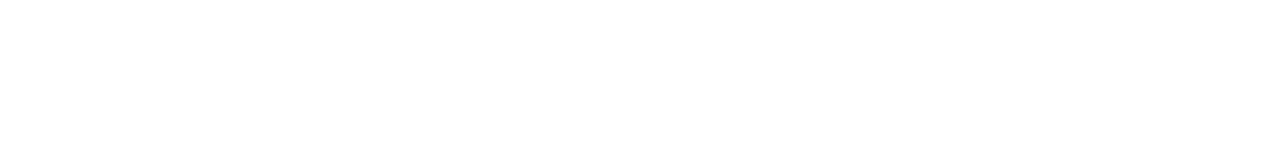
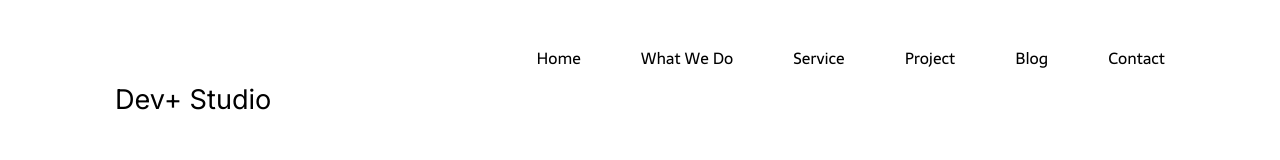
Before and after one commit to EduBarros101/dev_plus_studio, a plain HTML site: page index.html in a window 1280 px wide. Drawn offline with Linux system fonts and the light colour scheme.

Commit message:
Header finalizado.

```diff
--- /dev/null
+++ b/assets/styles/top_menu.css
@@ -0,0 +1,25 @@
+.header__container {
+  display: flex;
+  align-items: center;
+  justify-content: space-between;
+
+  max-width: 1440px;
+  margin: 0 auto;
+  padding: 0 115px;
+
+  font-family: 'Sarala', sans-serif;
+  height: 116px;
+}
+
+.header__container ul {
+  display: flex;
+  align-items: center;
+  gap: 60px;
+}
+
+.header__logo {
+  align-self: flex-end;
+
+  font-size: 27.1472px;
+  font-family: 'Inter', sans-serif;
+}
--- a/index.html
+++ b/index.html
@@ -5,10 +5,35 @@
     <meta http-equiv="X-UA-Compatible" content="IE=edge" />
     <meta name="viewport" content="width=device-width, initial-scale=1.0" />
 
+    <link rel="preconnect" href="https://fonts.googleapis.com" />
+    <link rel="preconnect" href="https://fonts.gstatic.com" crossorigin />
+    <link
+      href="https://fonts.googleapis.com/css2?family=Sarala:wght@400;700&family=Inter&display=swap"
+      rel="stylesheet"
+    />
+
     <link rel="stylesheet" href="./assets/styles/reset.css" />
+    <link rel="stylesheet" href="./assets/styles/top_menu.css" />
 
     <title>Dev+ Studio</title>
   </head>
 
-  <body></body>
+  <body>
+    <header>
+      <div class="header__container">
+        <p class="header__logo">Dev+ Studio</p>
+
+        <nav>
+          <ul>
+            <li><a href="#home">Home</a></li>
+            <li><a href="what-we-do">What We Do</a></li>
+            <li><a href="service">Service</a></li>
+            <li><a href="project">Project</a></li>
+            <li><a href="blog">Blog</a></li>
+            <li><a href="contact">Contact</a></li>
+          </ul>
+        </nav>
+      </div>
+    </header>
+  </body>
 </html>
```
